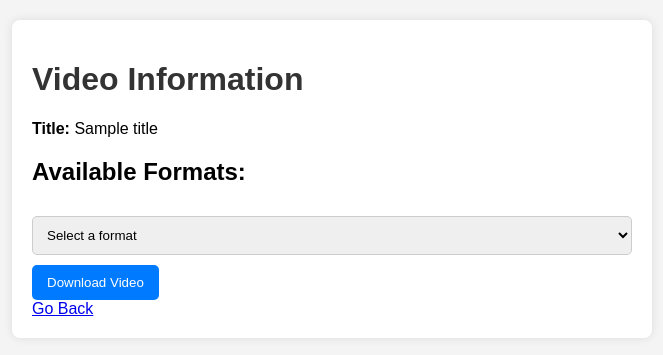
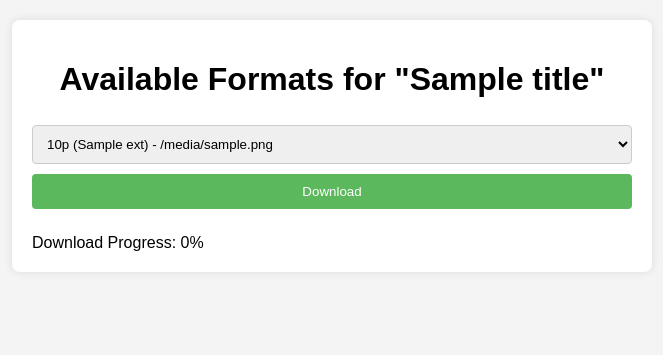
Before and after one commit to Sengkue/download-videos, a Flask app: template templates/check.html in a window 1280 px wide. Shown: the top 355 px of the page, without its empty margins (308-971 px from the left). Run offline with Flask 3, Linux system fonts and the light colour scheme; the template is opened without the code that fills it: most values are stand-ins (such as "Sample title", 1, 10 or a date in 2020); data that the repository does not hold is empty.

Commit message:
commit Wed 10/09/2024 21:45:02.13

```diff
--- a/static/styles.css
+++ b/static/styles.css
@@ -8,37 +8,34 @@ body {
 .container {
     max-width: 600px;
     margin: auto;
-    background: white;
+    background: #fff;
     padding: 20px;
     border-radius: 8px;
     box-shadow: 0 0 10px rgba(0, 0, 0, 0.1);
 }
 
 h1 {
-    color: #333;
+    text-align: center;
 }
 
-h2 {
-    margin-top: 20px;
+form {
+    margin: 20px 0;
+}
+
+input[type="text"], select, button {
+    width: 100%;
+    padding: 10px;
+    margin: 5px 0;
+    border: 1px solid #ccc;
+    border-radius: 4px;
 }
 
 button {
-    background-color: #007bff;
+    background: #5cb85c;
     color: white;
     border: none;
-    padding: 10px 15px;
-    border-radius: 5px;
-    cursor: pointer;
 }
 
 button:hover {
-    background-color: #0056b3;
+    background: #4cae4c;
 }
-
-select {
-    width: 100%;
-    padding: 10px;
-    margin: 10px 0;
-    border: 1px solid #ccc;
-    border-radius: 5px;
-}
--- a/templates/check.html
+++ b/templates/check.html
@@ -4,106 +4,37 @@
     <meta charset="UTF-8">
     <meta name="viewport" content="width=device-width, initial-scale=1.0">
     <link rel="stylesheet" href="{{ url_for('static', filename='styles.css') }}">
-    <title>Video Info</title>
-    <style>
-        /* Spinner and progress bar styles */
-        .spinner {
-            display: none;
-            margin: 20px auto;
-            width: 50px;
-            height: 50px;
-            border: 5px solid #f3f3f3;
-            border-top: 5px solid #3498db;
-            border-radius: 50%;
-            animation: spin 1s linear infinite;
-        }
-
-        @keyframes spin {
-            0% { transform: rotate(0deg); }
-            100% { transform: rotate(360deg); }
-        }
-
-        #progressContainer {
-            display: none;
-            width: 100%;
-            background-color: #f3f3f3;
-            border-radius: 5px;
-            margin-top: 10px;
-        }
-
-        #progressBar {
-            width: 0;
-            height: 20px;
-            background-color: #3498db;
-            border-radius: 5px;
-        }
-
-        #progressText {
-            text-align: center;
-            font-weight: bold;
-            color: #333;
-        }
-    </style>
+    <title>Available Formats for {{ title }}</title>
 </head>
 <body>
     <div class="container">
-        <h1>Video Information</h1>
-        <p><strong>Title:</strong> {{ title }}</p>
-
-        <h2>Available Formats:</h2>
-        <form action="/download" method="post" id="downloadForm">
+        <h1>Available Formats for "{{ title }}"</h1>
+        <form action="/download" method="post">
             <input type="hidden" name="url" value="{{ url }}">
             <select name="format_id" required>
-                <option value="">Select a format</option>
                 {% for format in formats %}
                     <option value="{{ format.format_id }}">
-                        {% if format.height != 'Audio' %}
-                            {{ format.height }}p: {{ format.width }}w x {{ format.height }}h
-                            ({{ format.filesize|default('Unknown Size') }} bytes, {{ format.ext }})
-                        {% else %}
-                            {{ format.ext | upper }} Audio (MP3)
-                        {% endif %}
+                        {{ format.height }}p ({{ format.ext }}) - {{ format.filesize }}
                     </option>
                 {% endfor %}
             </select>
-            <button type="submit" id="downloadButton">Download Video</button>
+            <button type="submit">Download</button>
         </form>
-
-        <div class="spinner" id="loadingSpinner"></div>
-        <div id="progressContainer">
-            <div id="progressBar"></div>
-            <div id="progressText">0%</div>
-        </div>
-
-        <a href="{{ url_for('index') }}">Go Back</a>
+        <div id="progress"></div>
     </div>
 
     <script>
-        document.getElementById('downloadForm').onsubmit = function() {
-            document.getElementById('loadingSpinner').style.display = 'block';
-            document.getElementById('progressContainer').style.display = 'block';
-            document.getElementById('downloadButton').disabled = true; // Disable the button to prevent multiple clicks
+        // Function to fetch download progress
+        function fetchProgress() {
+            fetch('/progress')
+                .then(response => response.json())
+                .then(data => {
+                    document.getElementById('progress').innerText =
+                        `Download Progress: ${data.percent ? data.percent.toFixed(2) : 0}%`;
+                });
+        }
 
-            // Start the progress update loop
-            const updateProgress = setInterval(() => {
-                fetch('/progress')
-                    .then(response => response.json())
-                    .then(data => {
-                        if (data.percent !== undefined) {
-                            const percent = data.percent.toFixed(2);
-                            document.getElementById('progressBar').style.width = percent + '%';
-                            document.getElementById('progressText').innerText = percent + '%';
-
-                            // Stop updating when download is complete
-                            if (percent >= 100) {
-                                clearInterval(updateProgress);
-                                document.getElementById('loadingSpinner').style.display = 'none';
-                                document.getElementById('downloadButton').disabled = false; // Re-enable the button
-                            }
-                        }
-                    });
-            }, 1000); // Update every second
-        };
+        setInterval(fetchProgress, 1000); // Fetch progress every second
     </script>
 </body>
 </html>
```
